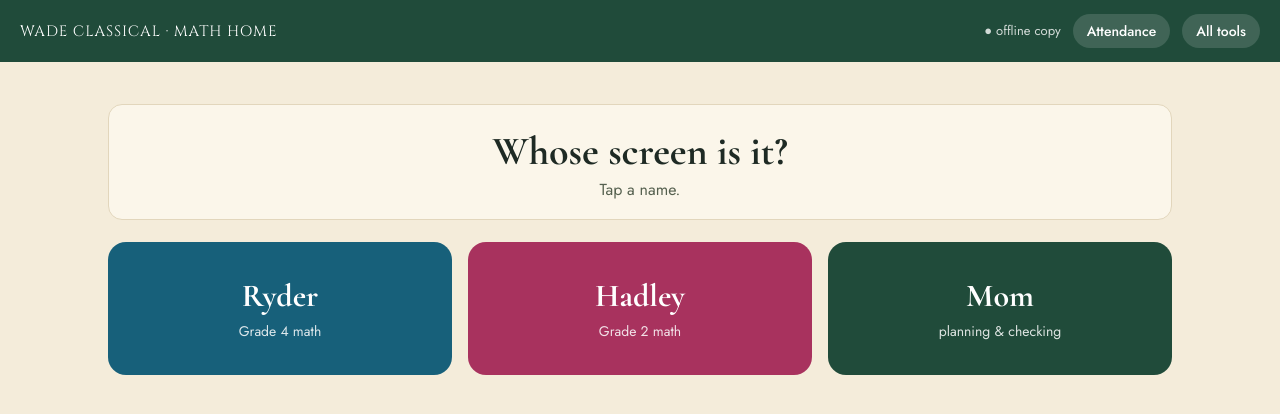
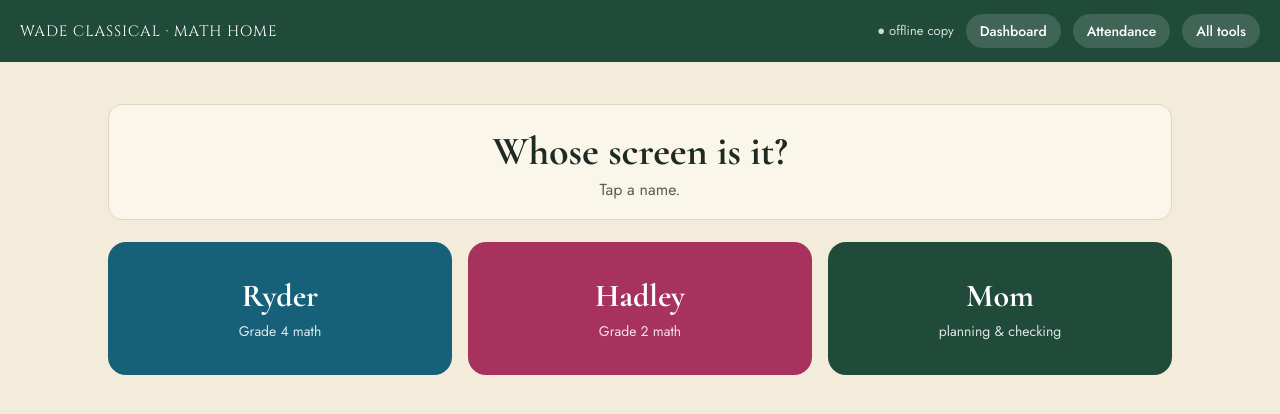
Before and after one commit to WadeClassical/Wade-Classical, a plain HTML site: page wade-math-home.html in a window 1280 px wide. Drawn offline with nearby package versions, Linux system fonts and the light colour scheme; a script that the page names is missing.

Commit message:
Math Home: Dashboard button in top bar
Co-Authored-By: Claude Sonnet 5.5 <noreply@anthropic.com>
Claude-Session: https://claude.ai/code/session_011N8SydXSM1ikqZhjb7zkmq

```diff
--- a/wade-math-home.html
+++ b/wade-math-home.html
@@ -156,6 +156,7 @@ body.kpon{padding-bottom:70px}
   <span class="brand" onclick="go('#/')">WADE CLASSICAL · MATH HOME</span>
   <span class="sp"></span>
   <span id="sync" class="small" style="opacity:.8"></span>
+  <a class="pill" href="wade-dashboard.html">Dashboard</a>
   <a class="pill" href="wade-attendance.html">Attendance</a>
   <a class="pill" href="wade-all-tools.html">All tools</a>
 </div>
```
